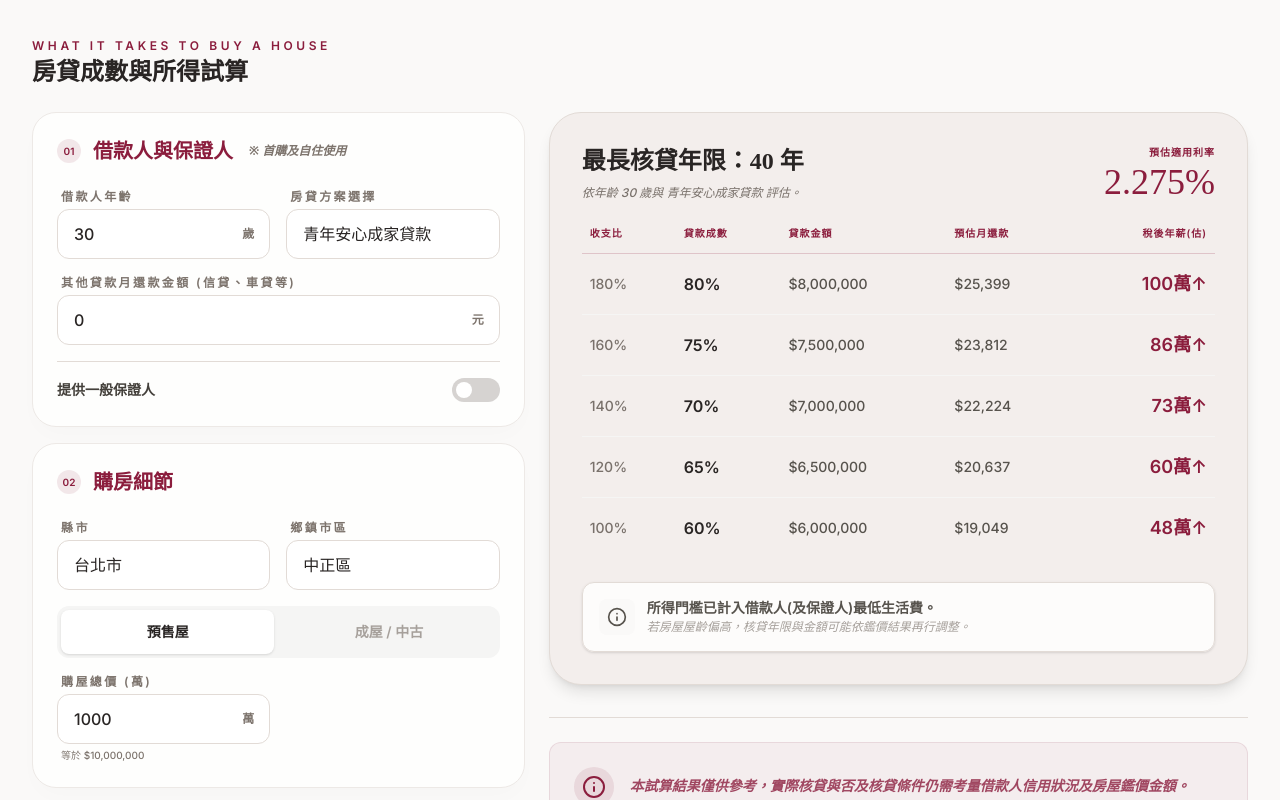
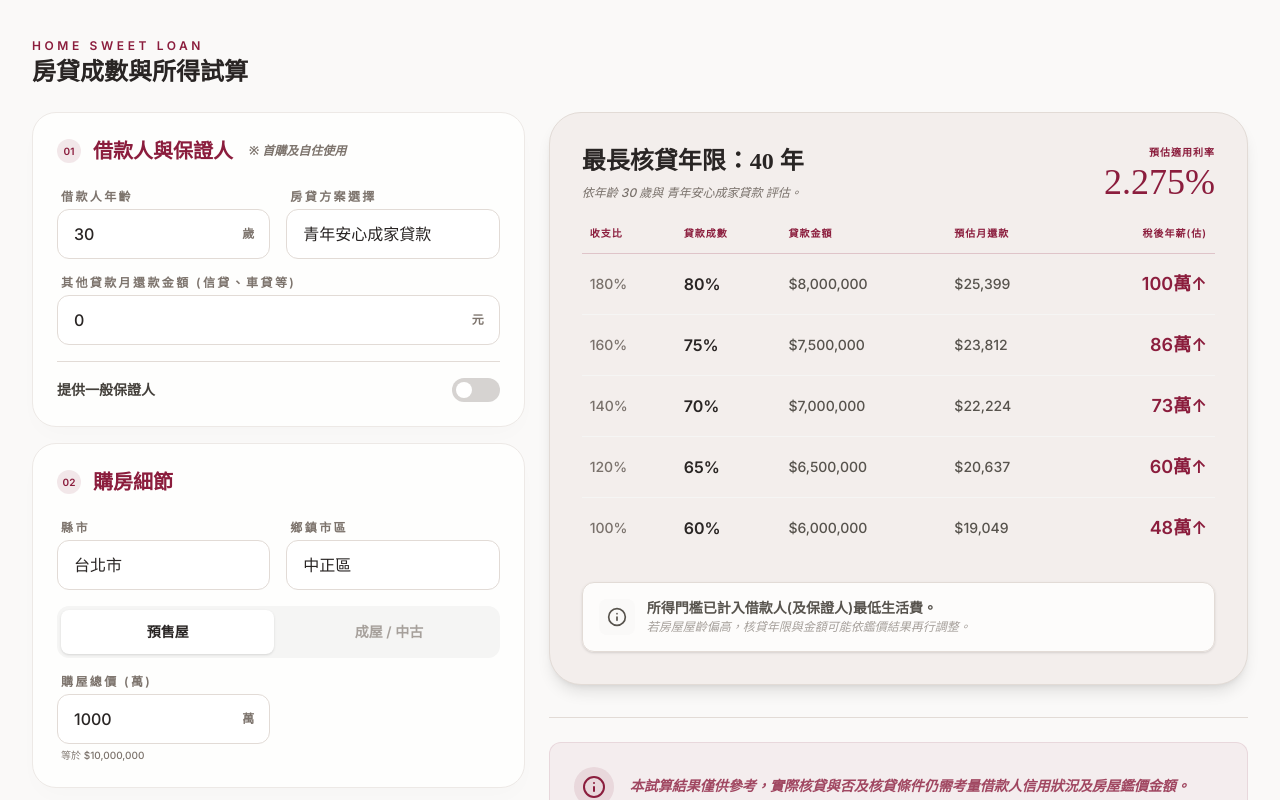
Before and after one commit to eddielin836/homesweetloan, a React (Vite) app: page / in a window 1280 px wide. Shown: the top 800 px of the page. Built offline with nearby package versions, Linux system fonts and the light colour scheme.

Commit message:
feat: Update header subtitle to "Home Sweet Loan"
Replaced the generic header subtitle "WHAT IT TAKES TO BUY A HOUSE" with the more thematic and engaging "Home Sweet Loan" to better align with the application's purpose.

```diff
--- a/src/sections/Header.tsx
+++ b/src/sections/Header.tsx
@@ -5,7 +5,7 @@ export const Header: React.FC = () => {
     <header className="max-w-[1400px] mx-auto flex flex-col md:flex-row justify-between items-end mb-4 md:mb-6 gap-4">
       <div className="space-y-1 w-full md:w-auto">
         <span className="text-[10px] md:text-xs tracking-[0.2em] md:tracking-[0.3em] font-semibold text-primary uppercase">
-          WHAT IT TAKES TO BUY A HOUSE
+          Home Sweet Loan
         </span>
         <h1 className="text-xl md:text-2xl serif font-bold text-stone-800">
           房貸成數與所得試算
```
